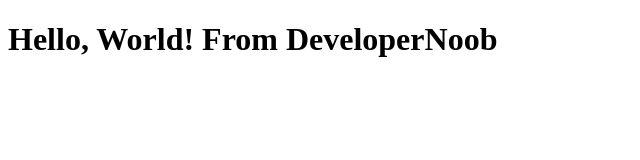
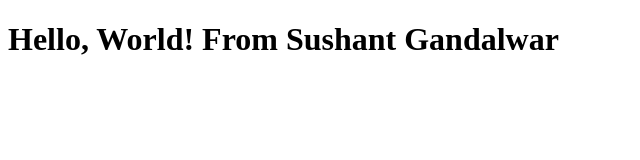
Before and after one commit to kahnu044/docker-html-hello-world, a plain HTML site: page index.html in a window 1280 px wide. Shown: the whole page, without its empty margins (0-640 px from the left). Drawn offline with Linux system fonts and the light colour scheme.

Commit message:
Update index.html

```diff
--- a/index.html
+++ b/index.html
@@ -4,6 +4,6 @@
     <title>Hello, World!</title>
 </head>
 <body>
-    <h1>Hello, World! From DeveloperNoob</h1>
+    <h1>Hello, World! From Sushant Gandalwar</h1>
 </body>
 </html>
```
